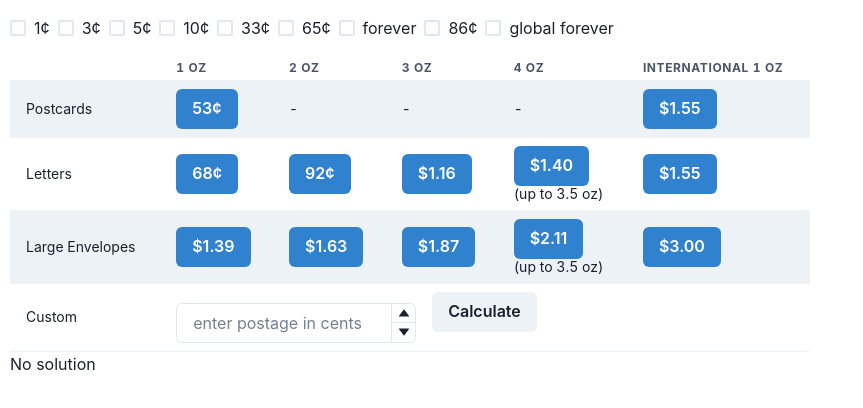
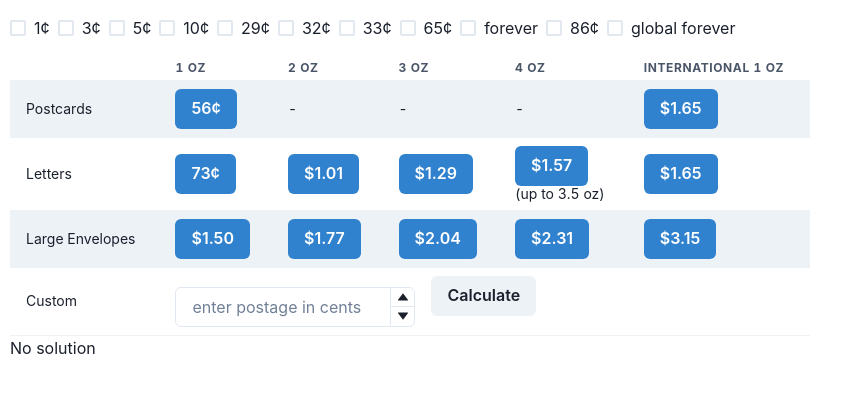
Before and after one commit to forcey/stamps, a React (Vite) app: page / in a window 1280 px wide. Shown: the top 408 px of the page, without its empty margins (0-863 px from the left). Built offline with nearby package versions, Linux system fonts and the light colour scheme.

Commit message:
New price 20240714

```diff
--- a/src/App.tsx
+++ b/src/App.tsx
@@ -7,7 +7,7 @@ import { Stamp } from './algorithm/stamp';
 import './App.css';
 
 function App() {
-  const stamps = ([1, 3, 5, 10, 33, 65, 86].map(v => Stamp.fixed(v)).concat(
+  const stamps = ([1, 3, 5, 10, 29, 32, 33, 65, 86].map(v => Stamp.fixed(v)).concat(
     [Stamp.forever(), Stamp.globalForever()])).sort((a, b) => a.value - b.value);
   const [selected, setSelected] = useState(new Map());
   const [solution, setSolution] = useState<Solution | null>(null);
--- /dev/null
+++ b/src/algorithm/prices_20240714.json
@@ -0,0 +1,17 @@
+{
+    "postcard": {
+        "base": 56,
+        "additional": 0,
+        "international": 165
+    },
+    "letter": {
+        "base": 73,
+        "additional": 28,
+        "international": 165
+    },
+    "large_envelope": {
+        "base": 150,
+        "additional": 27,
+        "international": 315
+    }
+}
--- a/src/algorithm/stamp.ts
+++ b/src/algorithm/stamp.ts
@@ -1,4 +1,5 @@
-import priceTable from './prices_20240121.json';
+// https://pe.usps.com/text/dmm300/Notice123.htm
+import priceTable from './prices_20240714.json';
 
 export function displayPrice(value: number): string {
     if (value < 100) {
--- a/src/components/Postage.tsx
+++ b/src/components/Postage.tsx
@@ -31,8 +31,6 @@ function Postage({ onSetPostage }: { onSetPostage: (p: number) => void }) {
     const format = (val: string) => val ? val + `¢` : ""
     const parse = (val: string) => val.replace(/¢$/, '')
 
-    // https://pe.usps.com/text/dmm300/Notice123.htm
-    // To be updated 7/14/2024. https://about.usps.com/newsroom/national-releases/2024/0409-usps-recommends-new-prices-for-july-2024.htm
     return (
         <TableContainer maxWidth={800}>
             <Table variant='striped' size='sm'>
@@ -68,7 +66,7 @@ function Postage({ onSetPostage }: { onSetPostage: (p: number) => void }) {
                         <Td>{addPriceButton("large_envelope", false, 1)}</Td>
                         <Td>{addPriceButton("large_envelope", false, 2)}</Td>
                         <Td>{addPriceButton("large_envelope", false, 3)}</Td>
-                        <Td>{addPriceButton("large_envelope", false, 4)} <br/> (up to 3.5 oz)</Td>
+                        <Td>{addPriceButton("large_envelope", false, 4)}</Td>
                         <Td>{addPriceButton("large_envelope", true)}</Td>
                     </Tr>
                     <Tr>
```
